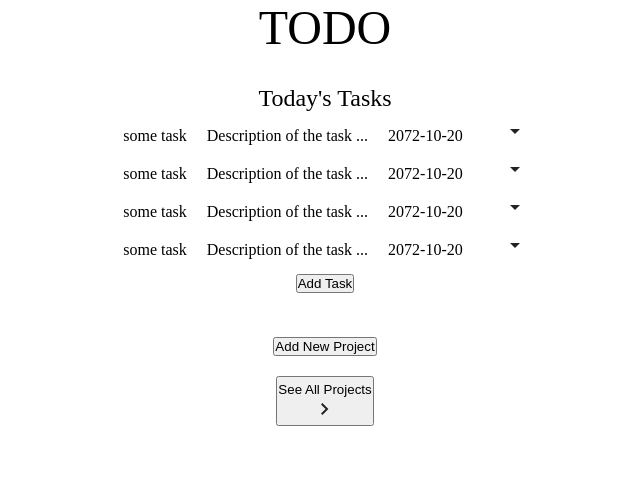
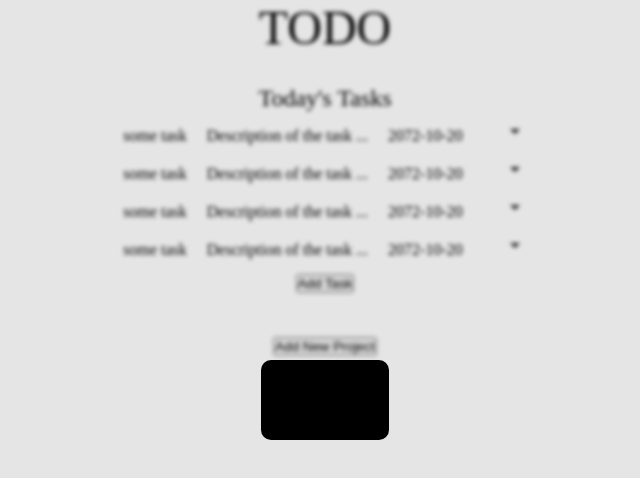
Before and after one commit to srj-17/TODO-List, a website built with webpack: page src/template.html in a window 1280 px wide. Both pictures are taken after a click on the button "Add Task". Shown: the whole page, without its empty margins (315-955 px from the left). Built offline with nearby package versions, Linux system fonts and the light colour scheme.

Commit message:
Usual commit
I did something, that I forgot to commit,
and I don't know what I did now, Hence
commiting now

```diff
--- a/package.json
+++ b/package.json
@@ -17,7 +17,7 @@
     "html-loader": "^5.1.0",
     "html-webpack-plugin": "^5.6.0",
     "style-loader": "^4.0.0",
-    "webpack": "^5.93.0",
+    "webpack": "^5.95.0",
     "webpack-cli": "^5.1.4",
     "webpack-dev-server": "^5.0.4"
   },
--- /dev/null
+++ b/src/addDialogs.js
@@ -0,0 +1,11 @@
+let addTask = document.createElement("dialog");
+let addTaskForm = document.createElement("form");
+
+
+addTask.classList.toggle("add-task-dialog");
+
+let addProject = document.createElement("dialog");
+addProject.classList.toggle("add-project-dialog");
+
+
+export default { addTask, addProject };
--- a/src/domController.js
+++ b/src/domController.js
@@ -1,6 +1,12 @@
 import commonElements from "./commonElements.js"
 import mainPageElements from "./mainPage.js"
 import projectPageElements from "./projectPage"
+import addDialog from "./addDialogs";
+
+
+document.body.appendChild(addDialog.addTask);
+document.body.appendChild(addDialog.addProject);
+
 
 // these are executes immediately after the DOM has finished loading
 let body = document.querySelector('body');
@@ -10,22 +16,3 @@ commonElements.renderHeader(body);
 
 // render main page elements inside body
 mainPageElements.renderMain(body);
-
-// after rendering, our main has buttons
-let addTaskButton = document.querySelector(".add-task-btn button");
-
-let addProjectButton = document.querySelector(".add-project-btn button");
-
-let seeAllProjectsButton = document.querySelector(".see-all-projects-btn button");
-
-addTaskButton.addEventListener("click", () => {
-    console.log("hello, task")
-});
-
-addProjectButton.addEventListener('click', () => {
-    console.log("hello, project")
-});
-
-seeAllProjectsButton.addEventListener('click', () => {
-    console.log("hello, allprojects")
-});
--- a/src/mainPage.js
+++ b/src/mainPage.js
@@ -1,4 +1,5 @@
-import tasks from "./user"
+import tasks from "./user";
+import addDialog from "./addDialogs";
 
 let main = document.createElement("div");
 main.classList.toggle("main");
@@ -111,6 +112,20 @@ main.appendChild(projectsContainer);
 main.appendChild(addProjectButtonContainer);
 main.appendChild(seeAllProjectsButtonContainer);
 
+
+// after adding all these, we have buttons
+addTaskButton.addEventListener("click", () => {
+    addDialog.addTask.showModal();
+});
+
+addProjectButton.addEventListener('click', () => {
+    console.log("hello, project")
+});
+
+seeAllProjectsButton.addEventListener('click', () => {
+    console.log("hello, allprojects")
+});
+
 // get body of the current document, and attach the main elements to it
 function renderMain() {
     let body = document.querySelector('body');
--- a/src/styles.css
+++ b/src/styles.css
@@ -24,6 +24,7 @@ body {
 .header-text {
     font-size: 3rem;
 }
+
 
 /* main page gets these stylings */
 .main {
@@ -107,8 +108,23 @@ body {
              height: 50px;
              justify-items: center;
          }
+
      }
 
-.projects-page {
+ .projects-page {
 
+ }
+
+.add-task-dialog {
+    margin: auto;
+    width: 10%;
+    height: 10%;
+    background-color: black;
+    border: 3px solid black;
+    border-radius: 10px;
+    padding: 10px;
 }
+
+::backdrop {
+    backdrop-filter: blur(2px);
+}
```
Also changed, not shown: 1 other file.
